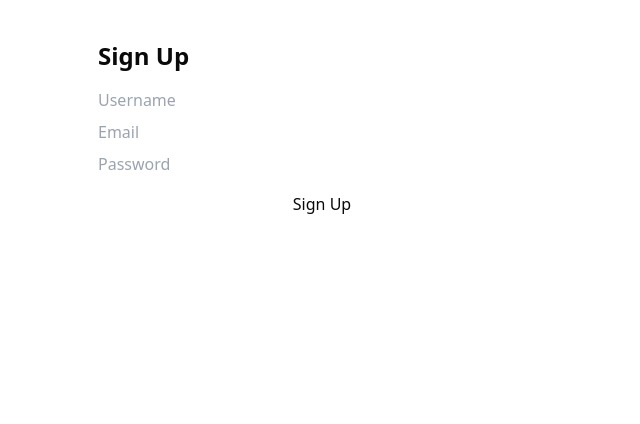
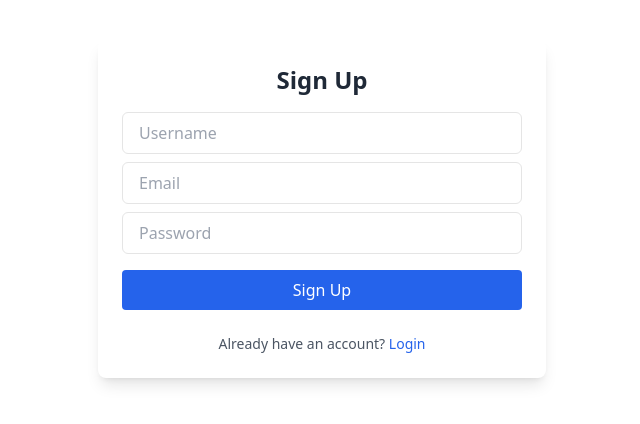
Before and after one commit to DinuniMaWanniarachchi/Advanced-Todo, a React (Vite) app in the folder frontend/: page /signup in a window 1280 px wide. Shown: the top 424 px of the page, without its empty margins (318-958 px from the left). Built offline with nearby package versions, Linux system fonts and the light colour scheme.

Commit message:
modify signup page and login page

```diff
--- a/frontend/src/pages/login-page.tsx
+++ b/frontend/src/pages/login-page.tsx
@@ -1,7 +1,7 @@
 import { useState } from 'react';
 import { login } from '@/api/auth.api.services';
 import { useAuth } from '@/context/AuthContext';
-import { useNavigate } from 'react-router-dom';
+import { useNavigate, Link } from 'react-router-dom';
 
 export default function LoginPage() {
   const { loginUser } = useAuth();
@@ -13,18 +13,45 @@ export default function LoginPage() {
     const res = await login(email, password);
     if (res.token) {
       loginUser(res.user, res.token);
-      navigate('/dashboard'); // redirect to protected page
+      navigate('/projects'); // redirect to protected page
     } else {
       alert(res.message || 'Login failed');
     }
   };
 
   return (
-    <div className="max-w-md mx-auto mt-10">
-      <h2 className="text-2xl font-bold mb-4">Login</h2>
-      <input type="email" placeholder="Email" value={email} onChange={e => setEmail(e.target.value)} className="input mb-2 w-full" />
-      <input type="password" placeholder="Password" value={password} onChange={e => setPassword(e.target.value)} className="input mb-4 w-full" />
-      <button onClick={handleLogin} className="btn btn-primary w-full">Login</button>
+    <div className="max-w-md mx-auto mt-10 p-6 shadow-lg bg-white dark:bg-gray-900 rounded-lg">
+      <h2 className="text-2xl font-bold mb-4 text-center text-gray-800 dark:text-white">Login</h2>
+
+      <input
+        type="email"
+        placeholder="Email"
+        value={email}
+        onChange={e => setEmail(e.target.value)}
+        className="input mb-2 w-full px-4 py-2 border rounded-md dark:bg-gray-800 dark:text-white"
+      />
+
+      <input
+        type="password"
+        placeholder="Password"
+        value={password}
+        onChange={e => setPassword(e.target.value)}
+        className="input mb-4 w-full px-4 py-2 border rounded-md dark:bg-gray-800 dark:text-white"
+      />
+
+      <button
+        onClick={handleLogin}
+        className="btn btn-primary w-full bg-blue-600 text-white py-2 rounded hover:bg-blue-700 transition"
+      >
+        Login
+      </button>
+
+      <p className="mt-6 text-center text-sm text-gray-600 dark:text-gray-300">
+        Don't have an account?{' '}
+        <Link to="/signup" className="text-blue-600 hover:underline dark:text-blue-400">
+          Sign up
+        </Link>
+      </p>
     </div>
   );
 }
--- a/frontend/src/pages/signUp-page.tsx
+++ b/frontend/src/pages/signUp-page.tsx
@@ -1,6 +1,6 @@
 import { useState } from 'react';
 import { signup } from '@/api/auth.api.services';
-import { useNavigate } from 'react-router-dom';
+import { useNavigate, Link } from 'react-router-dom';
 
 export default function SignupPage() {
   const [username, setUsername] = useState('');
@@ -19,12 +19,46 @@ export default function SignupPage() {
   };
 
   return (
-    <div className="max-w-md mx-auto mt-10">
-      <h2 className="text-2xl font-bold mb-4">Sign Up</h2>
-      <input type="text" placeholder="Username" value={username} onChange={e => setUsername(e.target.value)} className="input mb-2 w-full" />
-      <input type="email" placeholder="Email" value={email} onChange={e => setEmail(e.target.value)} className="input mb-2 w-full" />
-      <input type="password" placeholder="Password" value={password} onChange={e => setPassword(e.target.value)} className="input mb-4 w-full" />
-      <button onClick={handleSignup} className="btn btn-primary w-full">Sign Up</button>
+    <div className="max-w-md mx-auto mt-10 p-6 shadow-lg bg-white dark:bg-gray-900 rounded-lg">
+      <h2 className="text-2xl font-bold mb-4 text-center text-gray-800 dark:text-white">Sign Up</h2>
+
+      <input
+        type="text"
+        placeholder="Username"
+        value={username}
+        onChange={e => setUsername(e.target.value)}
+        className="input mb-2 w-full px-4 py-2 border rounded-md dark:bg-gray-800 dark:text-white"
+      />
+
+      <input
+        type="email"
+        placeholder="Email"
+        value={email}
+        onChange={e => setEmail(e.target.value)}
+        className="input mb-2 w-full px-4 py-2 border rounded-md dark:bg-gray-800 dark:text-white"
+      />
+
+      <input
+        type="password"
+        placeholder="Password"
+        value={password}
+        onChange={e => setPassword(e.target.value)}
+        className="input mb-4 w-full px-4 py-2 border rounded-md dark:bg-gray-800 dark:text-white"
+      />
+
+      <button
+        onClick={handleSignup}
+        className="btn btn-primary w-full bg-blue-600 text-white py-2 rounded hover:bg-blue-700 transition"
+      >
+        Sign Up
+      </button>
+
+      <p className="mt-6 text-center text-sm text-gray-600 dark:text-gray-300">
+        Already have an account?{' '}
+        <Link to="/login" className="text-blue-600 hover:underline dark:text-blue-400">
+          Login
+        </Link>
+      </p>
     </div>
   );
 }
```
